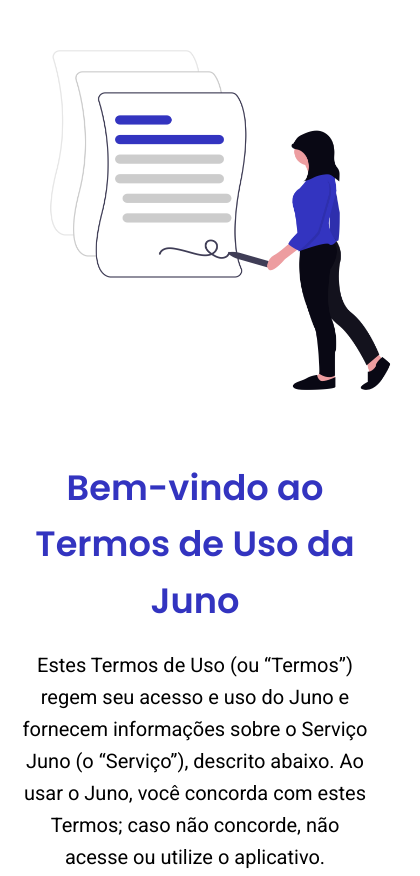
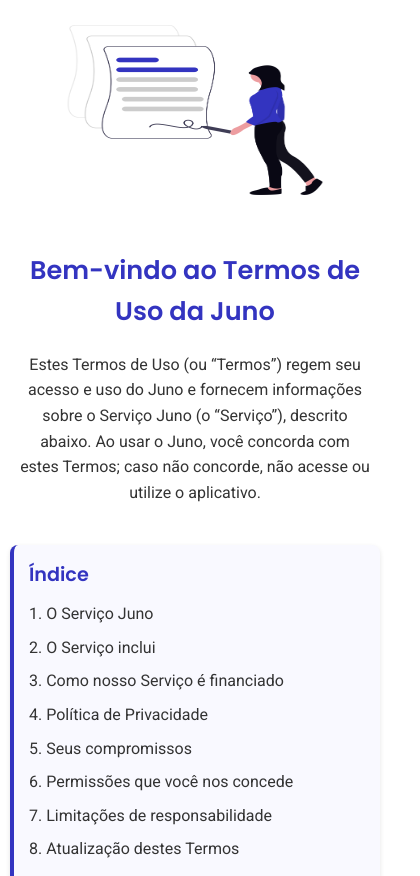
Before and after one commit to MatheusPavann/TermsAndPrivacyJuno, a plain HTML site: page index.html in a window 390 px wide. Shown: the top 876 px of the page, 420 px wide, since content can reach past the window. Drawn offline with Linux system fonts and the light colour scheme.

Commit message:
Make layout fully responsive for mobile, tablet, and desktop

```diff
--- a/style.css
+++ b/style.css
@@ -1,10 +1,12 @@
-*{
+* {
   padding: 0;
   margin: 0;
+  box-sizing: border-box;
 }
 
 html {
   scroll-behavior: smooth;
+  font-size: 16px;
 }
 
 body {
@@ -13,6 +15,8 @@ body {
   margin: 0 auto;
   padding: 20px;
   line-height: 1.6;
+  background-color: #fff;
+  color: #333;
 }
 
 div, section {
@@ -20,23 +24,21 @@ div, section {
 }
 
 h1 {
-  font-size: 2.2em;
+  font-size: 2.2rem;
   margin-bottom: 20px;
   color: #3334C0;
+  font-family: 'Poppins', sans-serif;
 }
 
 h2 {
-  font-size: 1.6em;
+  font-size: 1.6rem;
   margin-bottom: 10px;
   color: #3334C0;
-}
-
-h1, h2, h3, h4, h5, h6 {
   font-family: 'Poppins', sans-serif;
 }
 
 ul li {
-  font-size: 1.1em;
+  font-size: 1.1rem;
   margin-bottom: 8px;
 }
 
@@ -50,10 +52,13 @@ ul {
   margin: 0 auto;
   height: 400px;
   width: 400px;
+  max-width: 100%;
+  height: auto;
 }
 
 p {
   margin-bottom: 20px;
+  font-size: 1rem;
 }
 
 #centeredText {
@@ -61,7 +66,7 @@ p {
 }
 
 #oneText {
-  font-size: 20px;
+  font-size: 1.25rem;
 }
 
 #indexNav {
@@ -70,6 +75,8 @@ p {
   padding: 20px 30px;
   border-radius: 8px;
   box-shadow: 0 2px 5px rgba(0,0,0,0.1);
+  max-width: 600px;
+  margin: 40px auto;
 }
 
 #indexNav h2 {
@@ -98,3 +105,69 @@ p {
 #indexNav a:hover {
   color: #3334C0;
 }
+
+@media (max-width: 899px) and (min-width: 600px) {
+  body {
+    padding: 15px;
+  }
+
+  h1 {
+    font-size: 1.9rem;
+  }
+
+  h2 {
+    font-size: 1.4rem;
+  }
+
+  #indexNav {
+    max-width: 90%;
+    padding: 15px 20px;
+  }
+
+  .imageTerms {
+    height: 300px;
+    width: 300px;
+  }
+
+  #oneText {
+    font-size: 1.1rem;
+  }
+}
+
+@media (max-width: 599px) {
+  body {
+    padding: 10px;
+  }
+
+  h1 {
+    font-size: 1.6rem;
+  }
+
+  h2 {
+    font-size: 1.2rem;
+  }
+
+  p, ul li {
+    font-size: 1rem;
+  }
+
+  #indexNav {
+    max-width: 100%;
+    padding: 15px 15px;
+    margin: 20px 0;
+  }
+
+  .imageTerms {
+    height: 200px;
+    width: 100%;
+    max-width: 300px;
+  }
+
+  #oneText {
+    font-size: 1rem;
+  }
+
+  #centeredText {
+    padding: 0 10px;
+  }
+}
```
